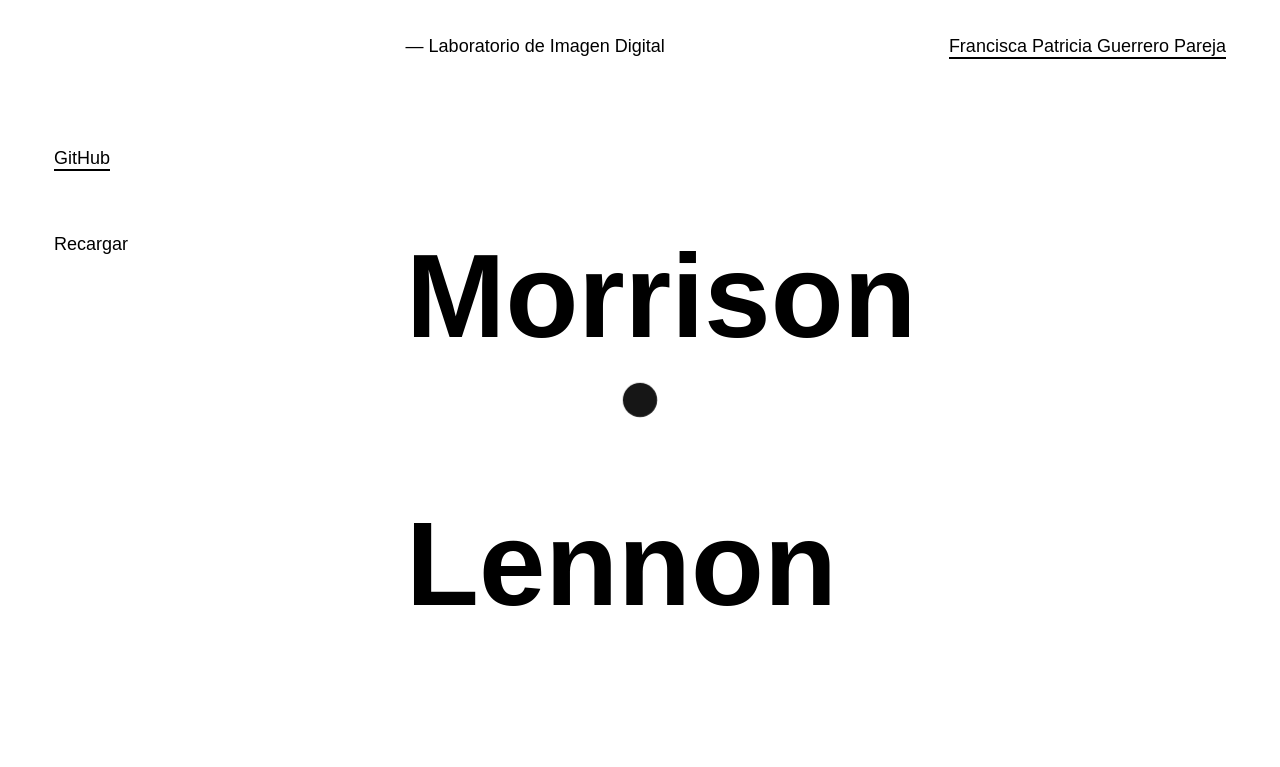
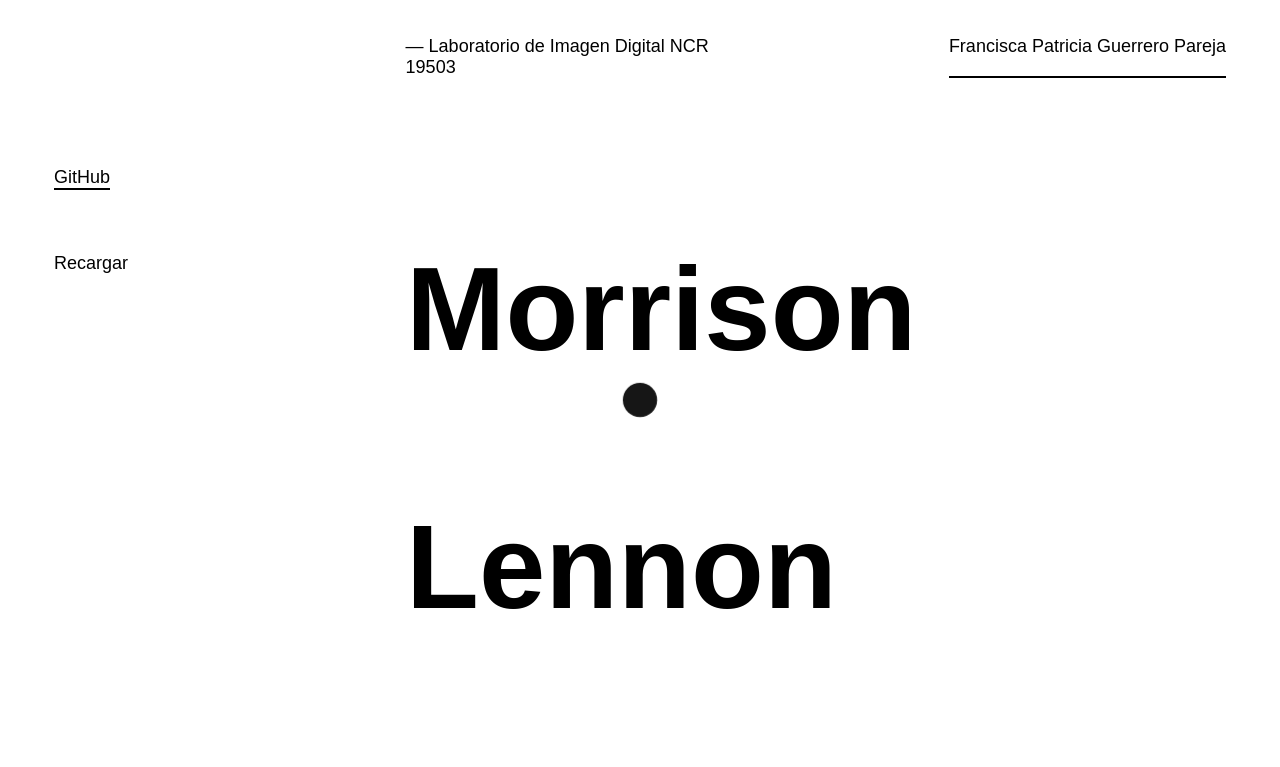
Before and after one commit to Fcaguep/lab-digital, a plain HTML site: page index.html in a window 1280 px wide. Drawn offline with Linux system fonts and the light colour scheme; a script that the page names is missing; a web font is replaced by a local one.

Commit message:
Add files via upload

```diff
--- a/index.html
+++ b/index.html
@@ -22,7 +22,7 @@
 <body class="demo-1 loading" background="intesesky2.jpg">
 	<main>
 		<h1 class="title">Paisaje (in)material</h1>
-		<div class="text text--menu">&mdash; Laboratorio de Imagen Digital </div>
+		<div class="text text--menu">&mdash; Laboratorio de Imagen Digital NCR 19503 </div>
 		<a class="text text--subscribe" href="http://eepurl.com/dJBUCo">Francisca Patricia Guerrero Pareja</a>
 		<div class="links">
 
```
